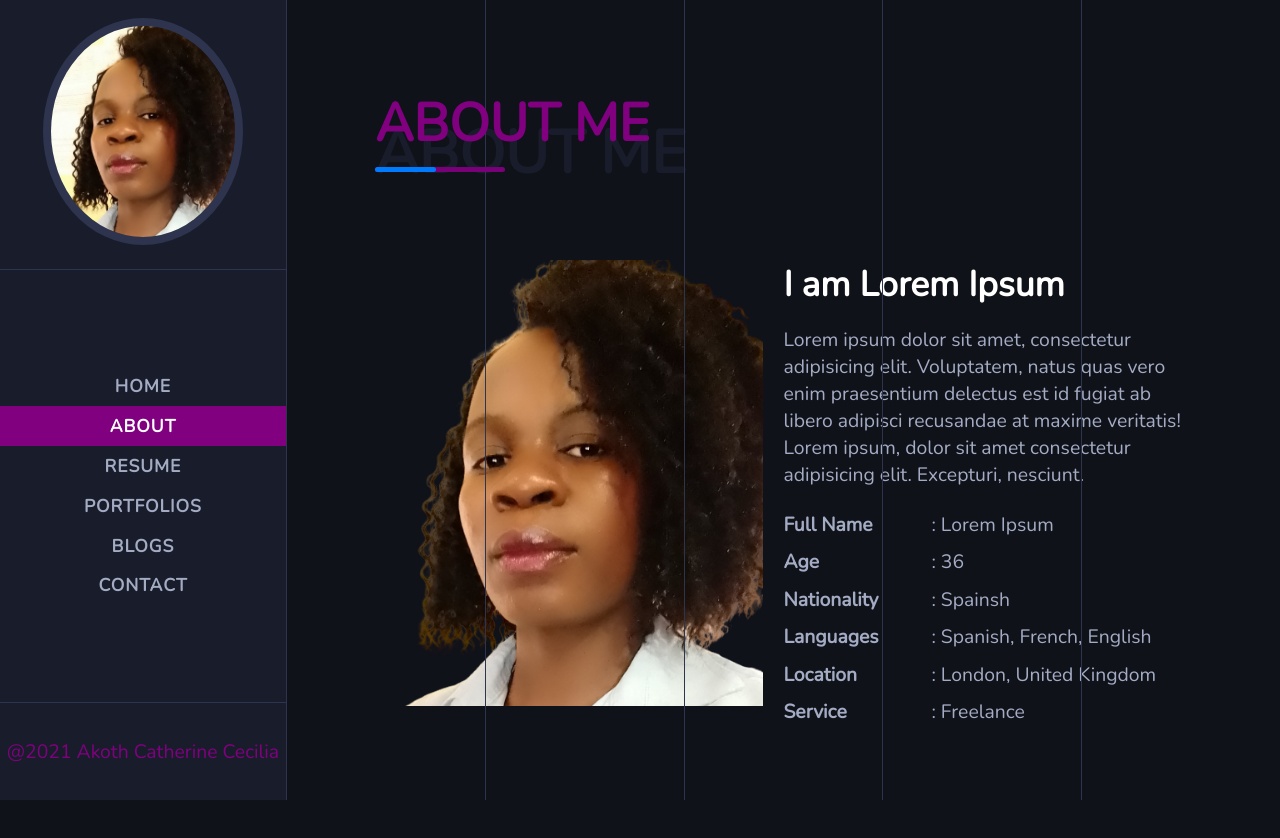
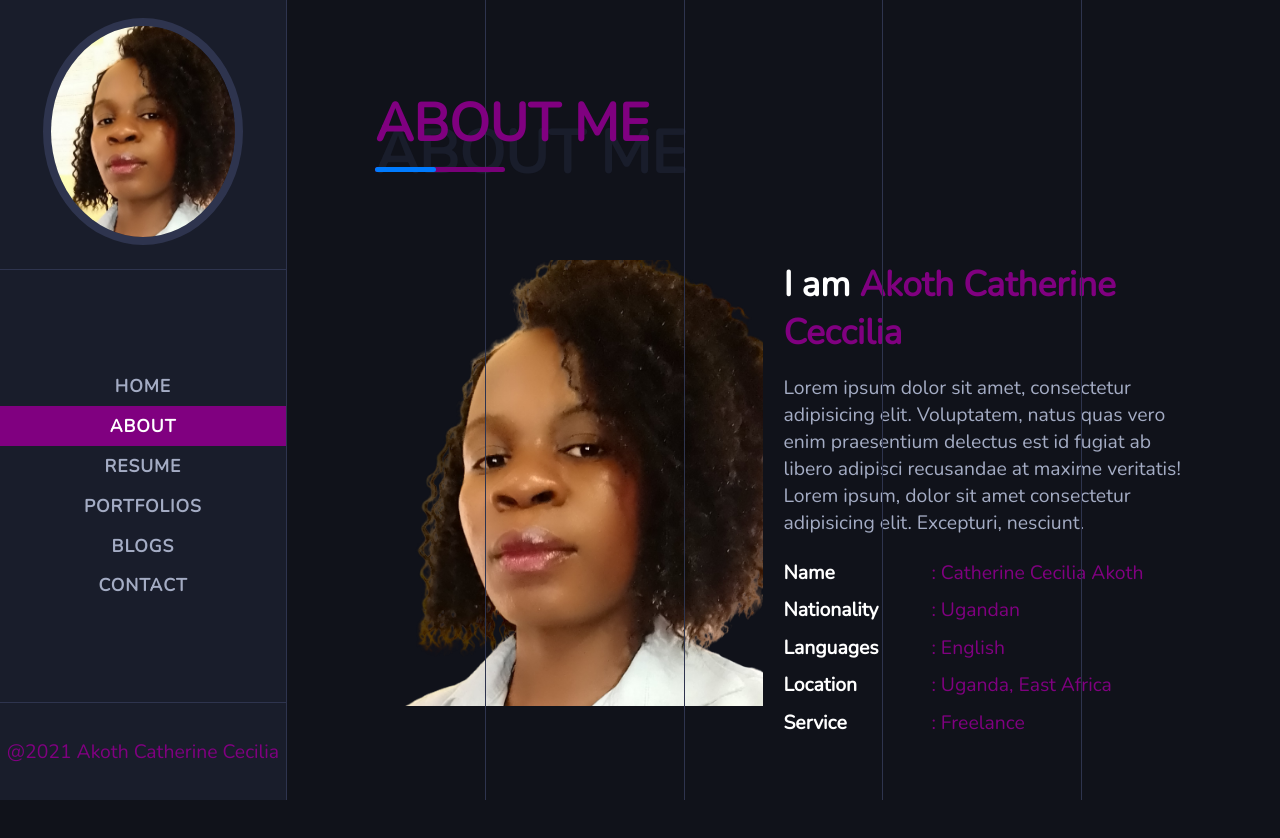
Before and after one commit to cathyAkoth/catherine, a React (Create React App) app: page /about in a window 1280 px wide. Shown: the top 838 px of the page. Built offline with nearby package versions, Linux system fonts and the light colour scheme.

Commit message:
Added Primary button component

```diff
--- a/src/Components/ImageSection.js
+++ b/src/Components/ImageSection.js
@@ -8,7 +8,7 @@ function ImageSection() {
                 <img src={resume} alt=""/>
             </div>
             <div className="right-content">
-                <h4>I am <span>Lorem Ipsum</span></h4>
+                <h4>I am <span>Akoth Catherine Ceccilia</span></h4>
                 <p className="paragraph">
                     Lorem ipsum dolor sit amet, consectetur adipisicing elit. Voluptatem, natus quas vero enim
                     praesentium delectus est id fugiat ab libero adipisci recusandae at maxime veritatis!
@@ -17,19 +17,19 @@ function ImageSection() {
                 </p>
                 <div className="about-info">
                     <div className="info-title">
-                        <p>Full Name</p>
-                        <p>Age</p>
+                        <p>Name</p>
+
                         <p>Nationality </p>
                         <p>Languages </p>
                         <p>Location</p>
                         <p>Service</p>
                     </div>
                     <div className="info">
-                        <p>: Lorem Ipsum</p>
-                        <p>: 36</p>
-                        <p>: Spainsh </p>
-                        <p>: Spanish, French, English </p>
-                        <p>: London, United Kingdom</p>
+                        <p>: Catherine Cecilia Akoth</p>
+
+                        <p>: Ugandan </p>
+                        <p>: English </p>
+                        <p>: Uganda, East Africa</p>
                         <p>: Freelance</p>
                     </div>
                 </div>
@@ -61,6 +61,7 @@ const ImageSectionStyled = styled.div`
             color: var(--white-color);
             span{
                 font-size: 2rem;
+                color:purple;
             }
         }
         .paragraph{
@@ -69,15 +70,21 @@ const ImageSectionStyled = styled.div`
         .about-info{
             display: flex;
             padding-bottom: 1.4rem;
+            color:purple;
+
+
             .info-title{
                 padding-right: 3rem;
                 p{
                     font-weight: 600;
+                    color: var(--white-color);
+
                 }
             }
             .info-title, .info{
                 p{
                     padding: .3rem 0;
+
                 }
             }
         }
```
Also changed, not shown: src/Components/PrimaryButton.js (added, +46 -0 lines).
